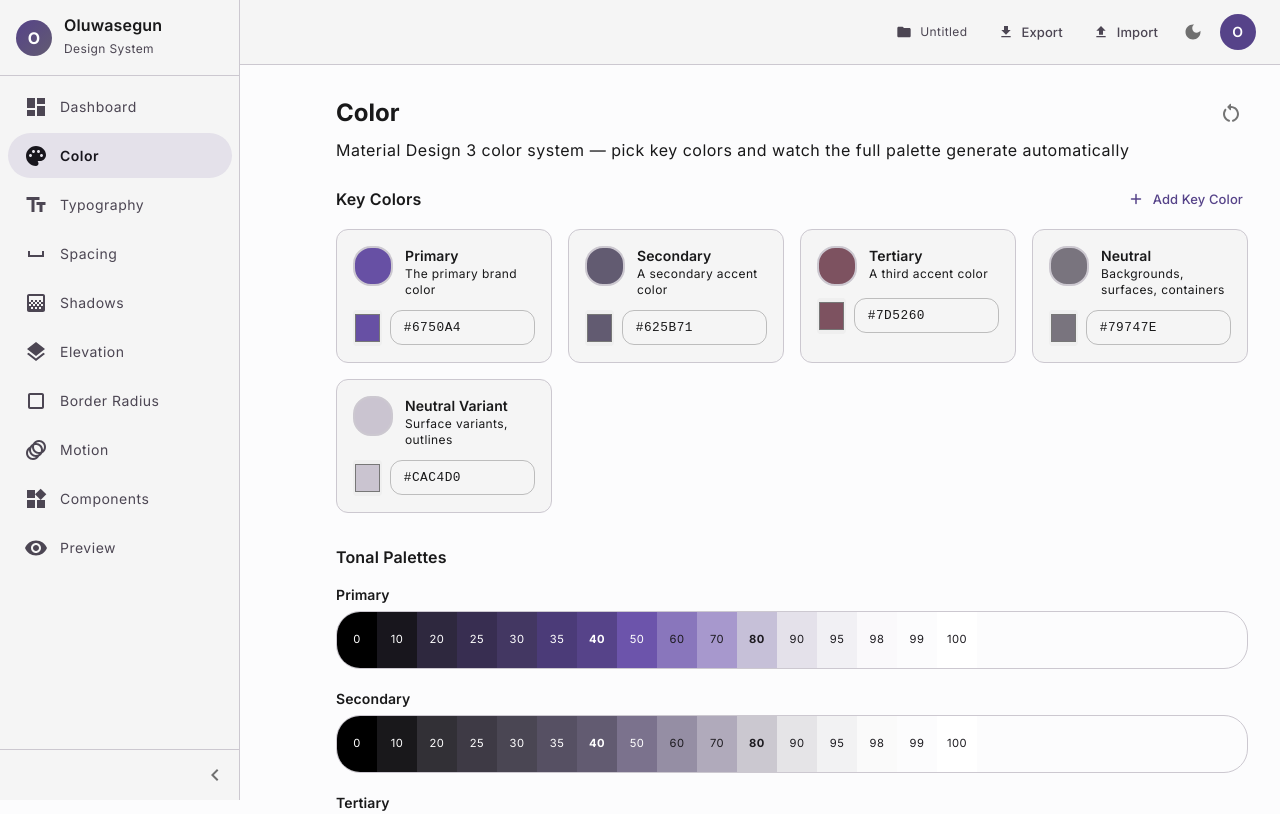
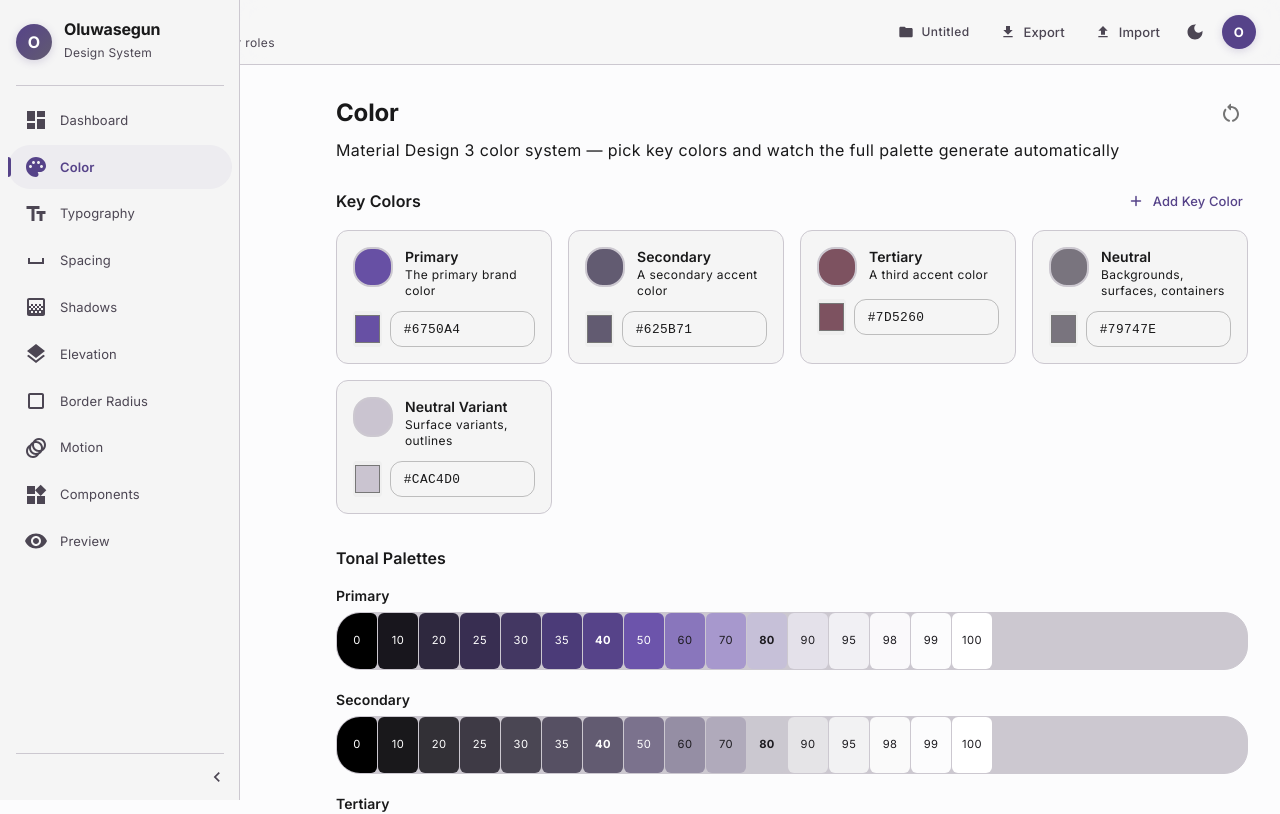
Before and after one commit to Holuwasegun/oluwasegun-design-system, a Next.js app: page /color in a window 1280 px wide. Shown: the top 814 px of the page. Built offline with nearby package versions, Linux system fonts and the light colour scheme.

Commit message:
Premium UI polish: typography weights, sidebar accent, frosted glass TopBar, refined footer, hero gradient, motion cleanup

```diff
--- a/src/app/(tabs)/color/page.tsx
+++ b/src/app/(tabs)/color/page.tsx
@@ -144,6 +144,8 @@ function TonalPaletteStrip({ label, palette, onRemove, isDefault }: {
           overflow: "auto",
           border: "1px solid",
           borderColor: "divider",
+          gap: '1px',
+          bgcolor: 'divider',
           "&::-webkit-scrollbar": { height: 4 },
           "&::-webkit-scrollbar-thumb": { bgcolor: "action.hover", borderRadius: 2 },
         }}
@@ -173,6 +175,7 @@ function TonalPaletteStrip({ label, palette, onRemove, isDefault }: {
                 justifyContent: "center",
                 cursor: "pointer",
                 transition: "transform 0.15s",
+                borderRadius: 0.5,
                 "&:hover": { transform: "scaleY(1.15)", zIndex: 1 },
               }}
             >
--- a/src/app/(tabs)/layout.tsx
+++ b/src/app/(tabs)/layout.tsx
@@ -33,21 +33,42 @@ export default function TabsLayout({ children }: { children: React.ReactNode })
       >
         <Box sx={{ flex: 1 }}>{children}</Box>
 
-        <Divider sx={{ mx: { xs: 2, md: 4 } }} />
         <Box
           component="footer"
           sx={{
-            px: { xs: 2, md: 4 },
-            py: 3,
-            textAlign: 'center',
+            mt: 8,
+            borderTop: `1px solid ${theme.palette.divider}`,
+            bgcolor: `${theme.palette.background.paper}80`,
+            backdropFilter: 'blur(8px)',
+            WebkitBackdropFilter: 'blur(8px)',
           }}
         >
-          <Typography variant="caption" sx={{ color: 'text.secondary', lineHeight: 1.8, display: 'block' }}>
-            &copy; 2026 Oluwasegun. All rights reserved.
-          </Typography>
-          <Typography variant="caption" sx={{ color: 'text.secondary', lineHeight: 1.8, display: 'block' }}>
-            Built with Next.js, React, Material UI (MUI), Emotion, Zustand, TypeScript &amp; Tailwind CSS
-          </Typography>
+          <Box sx={{ px: { xs: 3, md: 6 }, py: { xs: 3, md: 4 }, maxWidth: 1400, mx: 'auto' }}>
+            <Box sx={{ display: 'flex', alignItems: 'center', justifyContent: 'space-between', flexWrap: 'wrap', gap: 2 }}>
+              <Box sx={{ display: 'flex', alignItems: 'center', gap: 1.5 }}>
+                <Box
+                  sx={{
+                    width: 28,
+                    height: 28,
+                    borderRadius: 1.5,
+                    background: `linear-gradient(135deg, ${theme.palette.primary.main}, ${theme.palette.secondary.main})`,
+                    display: 'flex',
+                    alignItems: 'center',
+                    justifyContent: 'center',
+                  }}
+                >
+                  <Typography sx={{ color: '#fff', fontWeight: 700, fontSize: '0.75rem', lineHeight: 1 }}>O</Typography>
+                </Box>
+                <Typography variant="caption" sx={{ color: 'text.secondary', fontWeight: 500 }}>
+                  &copy; 2026 Oluwasegun
+                </Typography>
+              </Box>
+
+              <Typography variant="caption" sx={{ color: 'text.secondary', letterSpacing: '0.02em' }}>
+                Built with Next.js, React, Material UI, Emotion, Zustand, TypeScript &amp; Tailwind CSS
+              </Typography>
+            </Box>
+          </Box>
         </Box>
       </Box>
     </Box>
--- a/src/app/ThemeRegistry.tsx
+++ b/src/app/ThemeRegistry.tsx
@@ -54,19 +54,19 @@ function makeTheme(config: ReturnType<typeof useThemeStore.getState>["config"])
     },
     typography: {
       fontFamily: "'Inter', -apple-system, BlinkMacSystemFont, 'Segoe UI', Roboto, sans-serif",
-      h1: { fontSize: "2.5rem", fontWeight: 400, lineHeight: 1.2, letterSpacing: "-0.015625rem" },
-      h2: { fontSize: "2rem", fontWeight: 400, lineHeight: 1.275, letterSpacing: "0rem" },
-      h3: { fontSize: "1.75rem", fontWeight: 400, lineHeight: 1.2857, letterSpacing: "0rem" },
-      h4: { fontSize: "1.5rem", fontWeight: 400, lineHeight: 1.3334, letterSpacing: "0rem" },
-      h5: { fontSize: "1.25rem", fontWeight: 400, lineHeight: 1.4, letterSpacing: "0rem" },
-      h6: { fontSize: "1rem", fontWeight: 500, lineHeight: 1.5, letterSpacing: "0.009375rem" },
-      subtitle1: { fontSize: "1rem", fontWeight: 500, lineHeight: 1.5, letterSpacing: "0.009375rem" },
-      subtitle2: { fontSize: "0.875rem", fontWeight: 500, lineHeight: 1.4286, letterSpacing: "0.00625rem" },
-      body1: { fontSize: "1rem", fontWeight: 400, lineHeight: 1.5, letterSpacing: "0.03125rem" },
-      body2: { fontSize: "0.875rem", fontWeight: 400, lineHeight: 1.4286, letterSpacing: "0.015625rem" },
+      h1: { fontSize: "2.5rem", fontWeight: 700, lineHeight: 1.2, letterSpacing: "-0.025rem" },
+      h2: { fontSize: "2rem", fontWeight: 700, lineHeight: 1.275, letterSpacing: "-0.02rem" },
+      h3: { fontSize: "1.75rem", fontWeight: 600, lineHeight: 1.2857, letterSpacing: "-0.015rem" },
+      h4: { fontSize: "1.5rem", fontWeight: 600, lineHeight: 1.3334, letterSpacing: "-0.01rem" },
+      h5: { fontSize: "1.25rem", fontWeight: 600, lineHeight: 1.4, letterSpacing: "0rem" },
+      h6: { fontSize: "1rem", fontWeight: 600, lineHeight: 1.5, letterSpacing: "0.00625rem" },
+      subtitle1: { fontSize: "1rem", fontWeight: 500, lineHeight: 1.5, letterSpacing: "0.00625rem" },
+      subtitle2: { fontSize: "0.875rem", fontWeight: 500, lineHeight: 1.4286, letterSpacing: "0.005rem" },
+      body1: { fontSize: "1rem", fontWeight: 400, lineHeight: 1.6, letterSpacing: "0.025rem" },
+      body2: { fontSize: "0.875rem", fontWeight: 400, lineHeight: 1.5, letterSpacing: "0.0125rem" },
       button: { fontSize: "0.875rem", fontWeight: 500, lineHeight: 1.4286, letterSpacing: "0.00625rem", textTransform: "none" as const },
       caption: { fontSize: "0.75rem", fontWeight: 400, lineHeight: 1.3333, letterSpacing: "0.025rem" },
-      overline: { fontSize: "0.6875rem", fontWeight: 500, lineHeight: 1.4545, letterSpacing: "0.0625rem" },
+      overline: { fontSize: "0.6875rem", fontWeight: 500, lineHeight: 1.4545, letterSpacing: "0.08em" },
     },
     shape: { borderRadius: 12 },
   });
--- a/src/components/Sidebar.tsx
+++ b/src/components/Sidebar.tsx
@@ -66,6 +66,7 @@ export default function Sidebar() {
           duration: theme.transitions.duration.standard,
         }),
         overflow: 'hidden',
+        bgcolor: 'background.paper',
       }}
     >
       <Box
@@ -73,62 +74,76 @@ export default function Sidebar() {
           display: 'flex',
           alignItems: 'center',
           gap: 1.5,
-          p: 2,
-          minHeight: 64,
+          px: 2,
+          py: 2.5,
+          minHeight: 72,
         }}
       >
         <Box
           sx={{
             width: 36,
             height: 36,
-            borderRadius: 1.5,
+            borderRadius: 2,
             background: `linear-gradient(135deg, ${theme.palette.primary.main}, ${theme.palette.secondary.main})`,
             display: 'flex',
             alignItems: 'center',
             justifyContent: 'center',
             flexShrink: 0,
+            boxShadow: `0 2px 8px ${theme.palette.primary.main}33`,
           }}
         >
           <Typography
             variant="h6"
-            sx={{ color: '#fff', fontWeight: 700, lineHeight: 1 }}
+            sx={{ color: '#fff', fontWeight: 700, lineHeight: 1, fontSize: '1rem' }}
           >
             O
           </Typography>
         </Box>
         {sidebarOpen && (
           <Box sx={{ overflow: 'hidden', whiteSpace: 'nowrap' }}>
-            <Typography variant="subtitle1" sx={{ fontWeight: 600, lineHeight: 1.2 }}>
+            <Typography variant="subtitle1" sx={{ fontWeight: 700, lineHeight: 1.2, letterSpacing: '-0.01em' }}>
               Oluwasegun
             </Typography>
-            <Typography variant="caption" sx={{ color: 'text.secondary' }}>
+            <Typography variant="caption" sx={{ color: 'text.secondary', letterSpacing: '0.02em' }}>
               Design System
             </Typography>
           </Box>
         )}
       </Box>
 
-      <Divider />
+      <Divider sx={{ mx: sidebarOpen ? 2 : 1 }} />
 
-      <List sx={{ flex: 1, px: 1, py: 1 }}>
+      <List sx={{ flex: 1, px: 1, py: 1.5 }}>
         {navItems.map((item) => {
           const isActive = pathname === item.href;
           return (
-            <ListItem key={item.href} disablePadding sx={{ mb: 0.5 }}>
+            <ListItem key={item.href} disablePadding sx={{ mb: 0.25 }}>
               <ListItemButton
                 component={Link}
                 href={item.href}
                 onClick={() => isMobile && setSidebarOpen(false)}
                 sx={{
                   borderRadius: 2,
-                  minHeight: 44,
+                  minHeight: 42,
                   justifyContent: sidebarOpen ? 'initial' : 'center',
                   px: sidebarOpen ? 2 : 1.5,
-                  backgroundColor: isActive ? 'primary.light' : 'transparent',
-                  color: isActive ? 'primary.dark' : 'text.secondary',
-                  fontWeight: isActive ? 600 : 400,
+                  position: 'relative',
+                  backgroundColor: isActive ? `${theme.palette.primary.main}0D` : 'transparent',
+                  color: isActive ? 'primary.main' : 'text.secondary',
+                  transition: 'all 0.15s ease',
+                  '&::before': isActive ? {
+                    content: '""',
+                    position: 'absolute',
+                    left: 0,
+                    top: '50%',
+                    transform: 'translateY(-50%)',
+                    width: 3,
+                    height: 20,
+                    borderRadius: '0 4px 4px 0',
+                    bgcolor: 'primary.main',
+                  } : {},
                   '&:hover': {
-                    backgroundColor: isActive ? 'primary.light' : 'action.hover',
+                    backgroundColor: isActive ? `${theme.palette.primary.main}0D` : `${theme.palette.action.hover}`,
                   },
                 }}
               >
@@ -148,8 +163,9 @@ export default function Sidebar() {
                     slotProps={{
                       primary: {
                         sx: {
-                          fontSize: '0.875rem',
+                          fontSize: '0.8125rem',
                           fontWeight: isActive ? 600 : 400,
+                          letterSpacing: '0.01em',
                         },
                       },
                     }}
@@ -161,12 +177,12 @@ export default function Sidebar() {
         })}
       </List>
 
-      <Divider />
+      <Divider sx={{ mx: sidebarOpen ? 2 : 1 }} />
 
       {!isMobile && (
         <Box sx={{ p: 1, display: 'flex', justifyContent: sidebarOpen ? 'flex-end' : 'center' }}>
-          <IconButton onClick={toggleSidebar} size="small">
-            {sidebarOpen ? <ChevronLeftIcon /> : <ChevronRightIcon />}
+          <IconButton onClick={toggleSidebar} size="small" sx={{ color: 'text.secondary' }}>
+            {sidebarOpen ? <ChevronLeftIcon fontSize="small" /> : <ChevronRightIcon fontSize="small" />}
           </IconButton>
         </Box>
       )}
--- a/src/components/TopBar.tsx
+++ b/src/components/TopBar.tsx
@@ -38,6 +38,19 @@ const pageTitles: Record<string, string> = {
   "/preview": "Preview",
 };
 
+const pageDescriptions: Record<string, string> = {
+  "/dashboard": "Overview of your design system",
+  "/color": "Key colors, tonal palettes, and color roles",
+  "/typography": "Type scale generator with letter spacing control",
+  "/spacing": "Base unit, spacing scale, and grid system",
+  "/shadows": "Shadow tokens and custom builder",
+  "/elevation": "Surface elevation levels and hover demos",
+  "/radius": "Shape scale and corner radius builder",
+  "/motion": "Duration, easing, and interactive demos",
+  "/components": "Live, theme-aware component demos",
+  "/preview": "Real-world UI patterns with your tokens",
+};
+
 export default function TopBar() {
   const theme = useTheme();
   const isMobile = useMediaQuery(theme.breakpoints.down("md"));
@@ -48,6 +61,7 @@ export default function TopBar() {
   const [projectManagerOpen, setProjectManagerOpen] = useState(false);
 
   const title = pageTitles[pathname] || "Design System";
+  const description = pageDescriptions[pathname] || "";
   const currentProject = projects.find((p) => p.id === currentProjectId);
 
   const handleExport = () => {
@@ -81,25 +95,33 @@ export default function TopBar() {
         position="fixed"
         elevation={0}
         sx={{
-          backgroundColor: theme.palette.background.paper,
+          backgroundColor: `${theme.palette.background.paper}CC`,
+          backdropFilter: "blur(12px)",
+          WebkitBackdropFilter: "blur(12px)",
           borderBottom: `1px solid ${theme.palette.divider}`,
           color: "text.primary",
         }}
       >
-        <Toolbar sx={{ minHeight: 64, gap: 1 }}>
+        <Toolbar sx={{ minHeight: 64, gap: 1, px: { xs: 2, md: 3 } }}>
           {isMobile && (
             <IconButton edge="start" onClick={toggleSidebar} sx={{ mr: 1 }}>
               <MenuIcon />
             </IconButton>
           )}
 
-          <Typography variant="h6" sx={{ fontWeight: 600, flexShrink: 0 }}>
-            {title}
-          </Typography>
+          <Box sx={{ minWidth: 0 }}>
+            <Typography variant="h6" sx={{ fontWeight: 700, lineHeight: 1.2, letterSpacing: '-0.01em', fontSize: { xs: '0.95rem', md: '1rem' } }}>
+              {title}
+            </Typography>
+            {!isMobile && (
+              <Typography variant="caption" sx={{ color: 'text.secondary', lineHeight: 1.3 }}>
+                {description}
+              </Typography>
+            )}
+          </Box>
 
           <Box sx={{ flexGrow: 1 }} />
 
-          {/* Project button */}
           <Tooltip title="Manage projects">
             <Button
               size="small"
@@ -110,19 +132,19 @@ export default function TopBar() {
                 color: "text.secondary",
                 minWidth: 0,
                 px: isMobile ? 1 : 1.5,
+                borderRadius: 2,
               }}
             >
               {isMobile ? (
                 <ProjectIcon fontSize="small" />
               ) : (
-                <Typography variant="caption" noWrap sx={{ maxWidth: 120 }}>
+                <Typography variant="caption" noWrap sx={{ maxWidth: 120, fontWeight: 500 }}>
                   {currentProject?.name || "Untitled"}
                 </Typography>
               )}
             </Button>
           </Tooltip>
 
-          {/* Export */}
           <Tooltip title="Export theme as JSON">
             <Button
               size="small"
@@ -133,13 +155,13 @@ export default function TopBar() {
                 color: "text.secondary",
                 minWidth: 0,
                 px: isMobile ? 1 : 1.5,
+                borderRadius: 2,
               }}
             >
               {isMobile ? <ExportIcon fontSize="small" /> : "Export"}
             </Button>
           </Tooltip>
 
-          {/* Import */}
           <Tooltip title="Import theme from JSON">
             <Button
               size="small"
@@ -150,15 +172,22 @@ export default function TopBar() {
                 color: "text.secondary",
                 minWidth: 0,
                 px: isMobile ? 1 : 1.5,
+                borderRadius: 2,
               }}
             >
               {isMobile ? <ImportIcon fontSize="small" /> : "Import"}
             </Button>
           </Tooltip>
 
-          {/* Mode toggle */}
           <Tooltip title={`Switch to ${config.mode === "light" ? "dark" : "light"} mode`}>
-            <IconButton size="small" onClick={toggleMode}>
+            <IconButton
+              size="small"
+              onClick={toggleMode}
+              sx={{
+                color: 'text.secondary',
+                '&:hover': { color: 'text.primary' },
+              }}
+            >
               {config.mode === "light" ? (
                 <DarkModeIcon fontSize="small" />
               ) : (
@@ -169,14 +198,15 @@ export default function TopBar() {
 
           <Avatar
             sx={{
-              width: 36,
-              height: 36,
+              width: 34,
+              height: 34,
               bgcolor: "primary.main",
               color: "primary.contrastText",
-              fontSize: "0.875rem",
-              fontWeight: 600,
+              fontSize: "0.8125rem",
+              fontWeight: 700,
               ml: 0.5,
               flexShrink: 0,
+              boxShadow: `0 2px 8px ${theme.palette.primary.main}33`,
             }}
           >
             O
```
Also changed, not shown: src/app/(tabs)/dashboard/page.tsx (+102 -38 lines), src/app/(tabs)/motion/page.tsx (+0 -10 lines).
